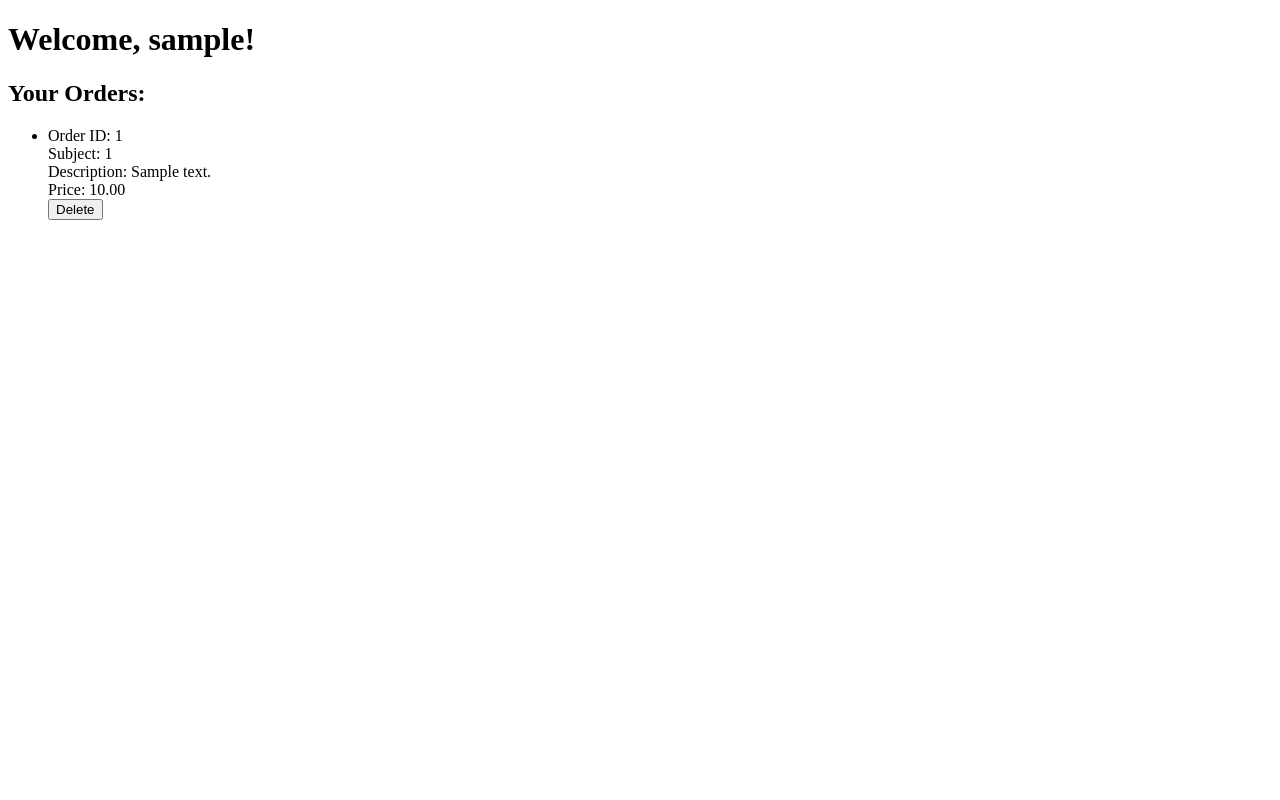
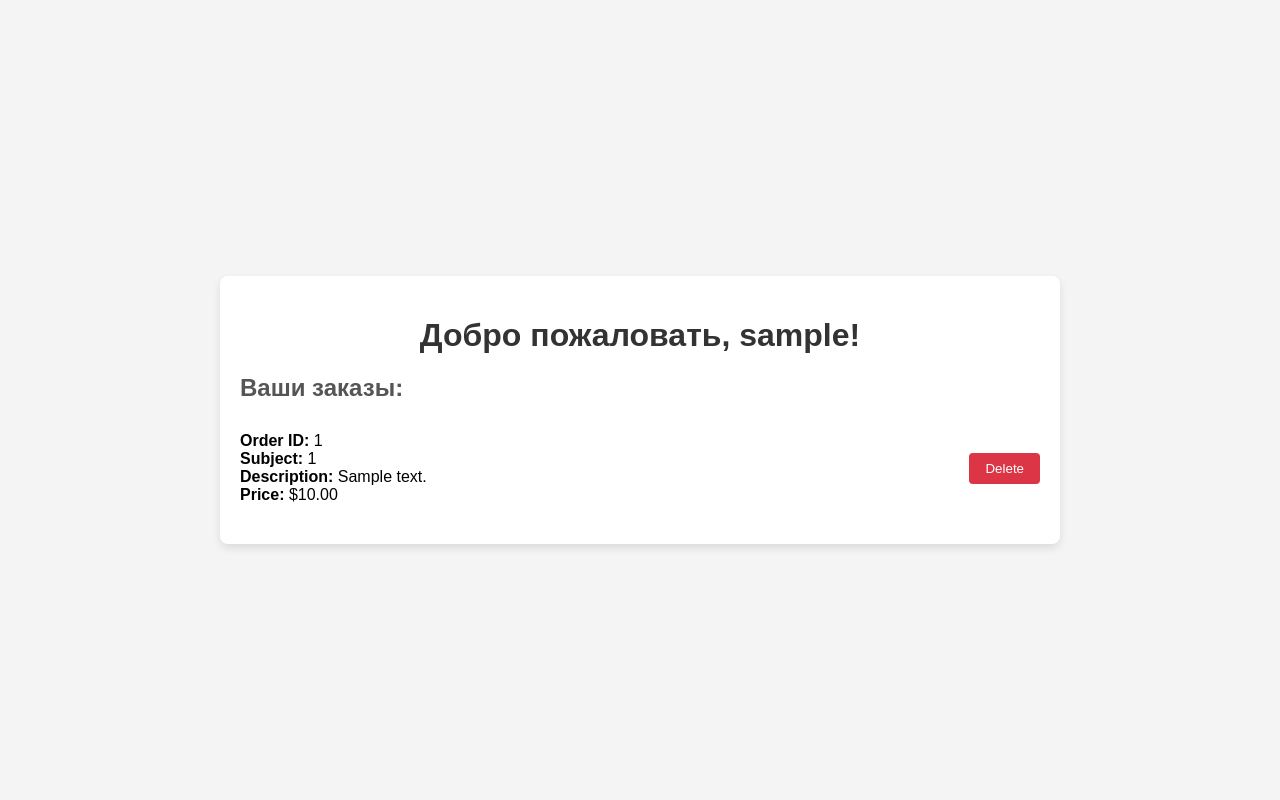
Before and after one commit to Vesimeu/ClientDjangoTelegramAPI, a Django app: template myshop/mainshop/templates/profile.html in a window 1280 px wide. Run offline with Django 5.2, Linux system fonts and the light colour scheme; tables that the repository leaves empty hold one stand-in row (values such as "Sample post"); the template is opened without the code that fills it: values that come from a table or form of the project are taken from there, most other values are stand-ins (such as "Sample title", 1, 10 or a date in 2020).

Commit message:
Подправил дизайн профиля

```diff
--- a/myshop/mainshop/templates/profile.html
+++ b/myshop/mainshop/templates/profile.html
@@ -1,5 +1,3 @@
-<!-- profile.html -->
-
 <!DOCTYPE html>
 <html lang="en">
 <head>
@@ -7,29 +5,110 @@
     <meta http-equiv="X-UA-Compatible" content="IE=edge">
     <meta name="viewport" content="width=device-width, initial-scale=1.0">
     <title>User Profile</title>
+    <style>
+        body {
+            font-family: Arial, sans-serif;
+            background-color: #f4f4f4;
+            margin: 0;
+            padding: 0;
+            display: flex;
+            flex-direction: column;
+            align-items: center;
+            justify-content: center;
+            min-height: 100vh;
+        }
+        .container {
+            max-width: 800px;
+            width: 90%;
+            margin-top: 20px;
+            padding: 20px;
+            background-color: #fff;
+            border-radius: 8px;
+            box-shadow: 0 4px 8px rgba(0, 0, 0, 0.1);
+        }
+        h1 {
+            color: #333;
+            margin-bottom: 20px;
+            text-align: center;
+        }
+        h2 {
+            color: #555;
+            margin-bottom: 10px;
+        }
+        ul {
+            list-style-type: none;
+            padding: 0;
+            margin: 0;
+        }
+        .order {
+            border-bottom: 1px solid #ccc;
+            padding: 20px 0;
+            margin-bottom: 20px;
+        }
+        .order:last-child {
+            border-bottom: none;
+            margin-bottom: 0;
+        }
+        .order-details {
+            display: flex;
+            justify-content: space-between;
+            align-items: center;
+        }
+        .order-actions {
+            display: flex;
+            align-items: center;
+        }
+        .order-actions form {
+            margin-left: 10px;
+        }
+        button {
+            padding: 8px 16px;
+            background-color: #dc3545;
+            color: #fff;
+            border: none;
+            border-radius: 4px;
+            cursor: pointer;
+            transition: background-color 0.3s;
+        }
+        button:hover {
+            background-color: #c82333;
+        }
+        p.no-orders {
+            color: #777;
+            text-align: center;
+        }
+    </style>
 </head>
 <body>
-    <h1>Welcome, {{ username }}!</h1>
+    <div class="container">
+        <h1>Добро пожаловать, {{ username }}!</h1>
 
-    <h2>Your Orders:</h2>
+        <h2>Ваши заказы:</h2>
 
         {% if orders %}
             <ul>
                 {% for order in orders %}
-                <li>
-                    Order ID: {{ order.id }}<br>
-                    Subject: {{ order.subject }}<br>
-                    Description: {{ order.description }}<br>
-                    Price: {{ order.price }}<br>
+                    <li class="order">
+                        <div class="order-details">
+                            <div>
+                                <strong>Order ID:</strong> {{ order.id }}<br>
+                                <strong>Subject:</strong> {{ order.subject }}<br>
+                                <strong>Description:</strong> {{ order.description }}<br>
+                                <strong>Price:</strong> ${{ order.price }}<br>
+                            </div>
+                            <div class="order-actions">
                                 <form action="{% url 'delete_order' order.id %}" method="post">
                                     {% csrf_token %}
                                     <button type="submit">Delete</button>
                                 </form>
+                            </div>
+                        </div>
                     </li>
                 {% endfor %}
             </ul>
         {% else %}
-        <p>No orders found.</p>
+            <p class="no-orders">No orders found.</p>
         {% endif %}
+    </div>
 </body>
 </html>
--- a/myshop/mainshop/views.py
+++ b/myshop/mainshop/views.py
@@ -97,7 +97,7 @@ def profile_view(request):
         try:
             user = User.objects.get(telegram_id=telegram_id)
             orders = Order.objects.filter(id_client=telegram_id)
-            print("User:" , user , " orders_list: ", orders)
+            # print("User:" , user , " orders_list: ", orders)
             return render(request, 'profile.html', {'username': user.username, 'orders': orders})
         except User.DoesNotExist:
             # Если пользователя с таким telegram_id нет в базе данных, выполняем необходимые действия (например, перенаправление на страницу аутентификации)
```
Lines whose indentation alone changed are shown as unchanged.
